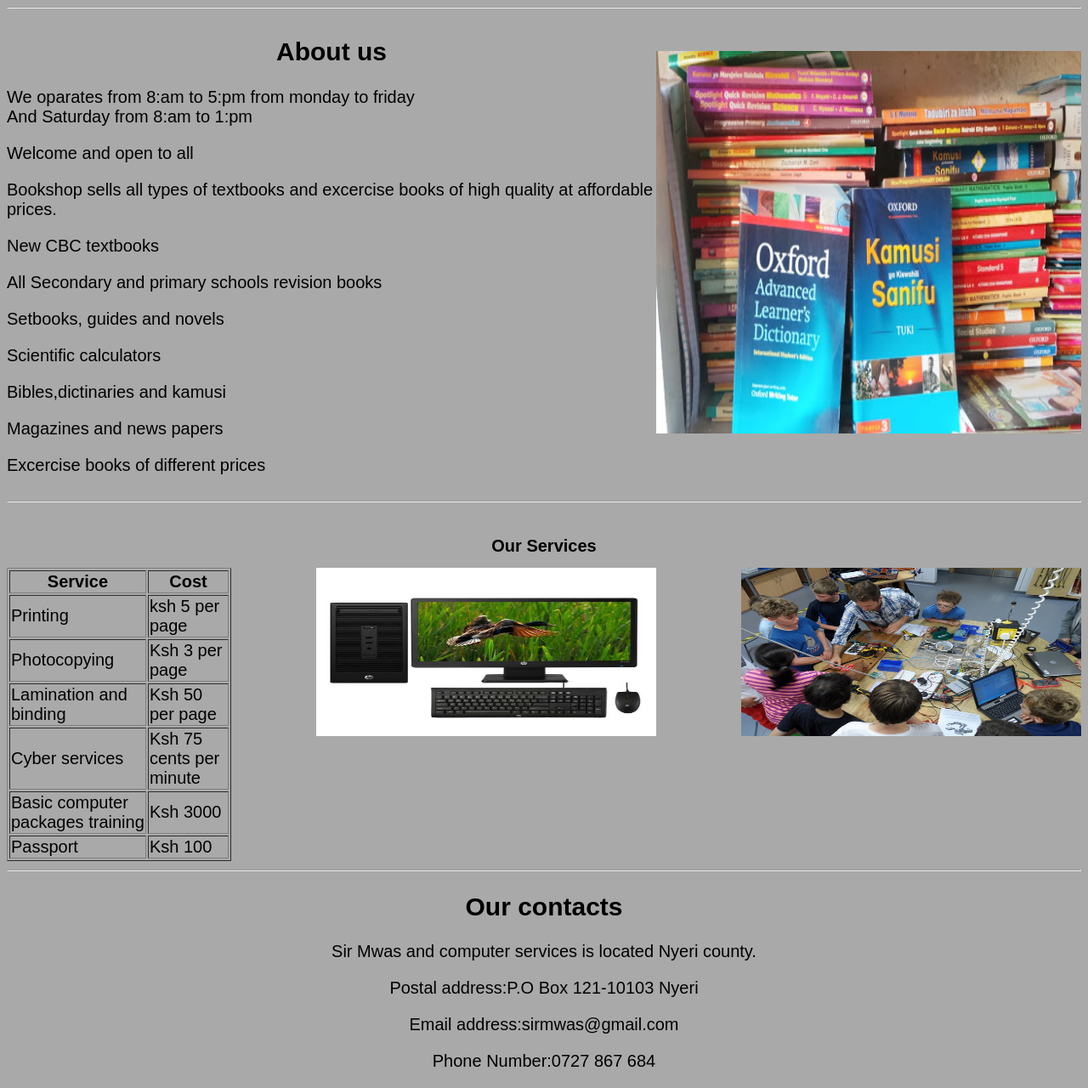
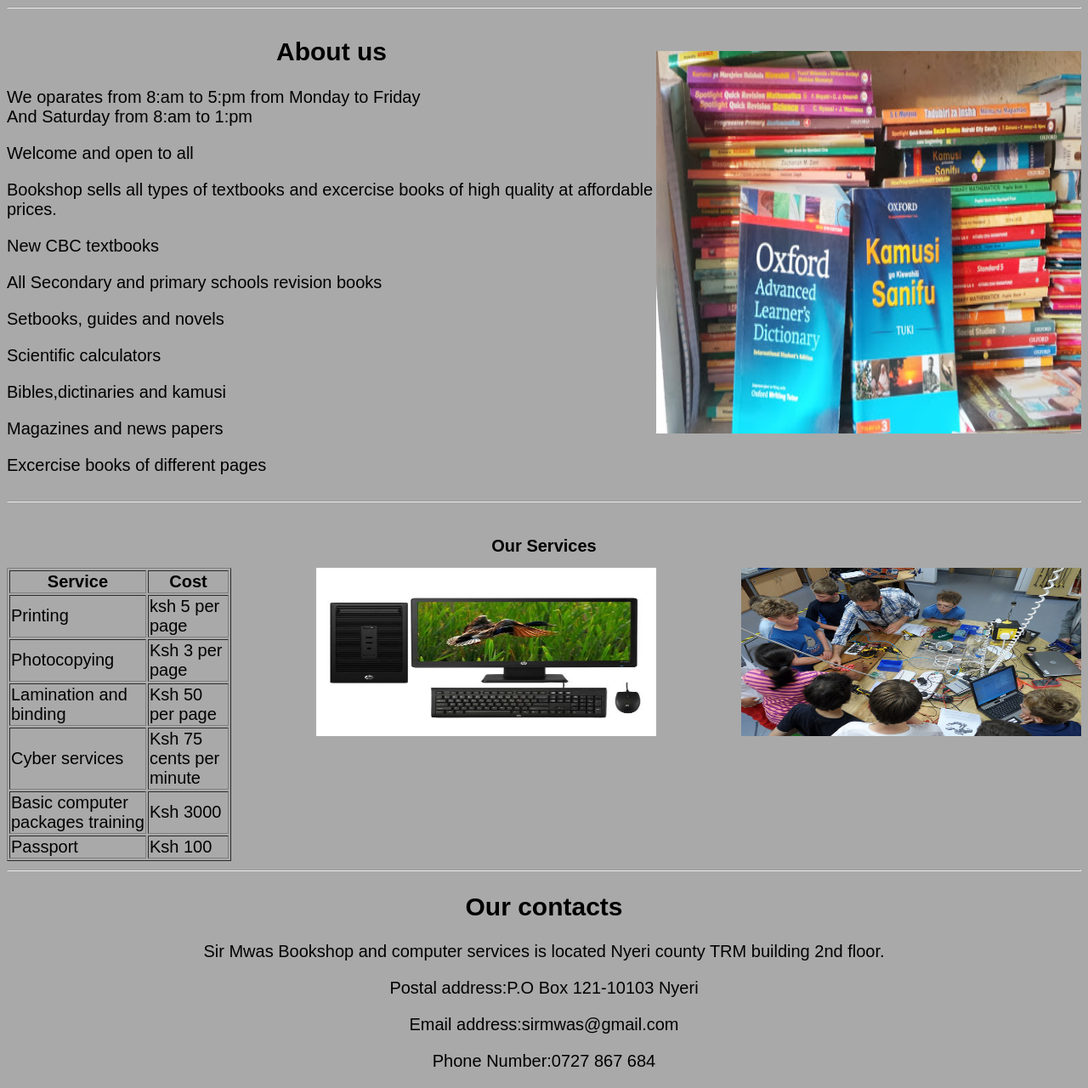
Before and after one commit to jadielmwangi/sir-mwas-bookshop, a plain HTML site: page index.html in a window 1280 px wide. Shown: the part 899-2179 px from the top of the page at 85% size. Drawn offline with Linux system fonts and the light colour scheme; files whose address does not match are found by name.

Commit message:
adding bookshop

```diff
--- a/index.html
+++ b/index.html
@@ -34,7 +34,7 @@
   <div class="about" id="about">
       <div class="about2">
     <h2>About us</h2>
-    <p>We oparates from 8:am to 5:pm from monday to friday<br>And Saturday from 8:am to 1:pm</p>
+    <p>We oparates from 8:am to 5:pm from Monday to Friday<br>And Saturday from 8:am to 1:pm</p>
     <p>Welcome and open to all</p>
     <p>Bookshop sells all types of textbooks and excercise books of high quality at affordable prices.</p>
 
@@ -44,7 +44,7 @@
     <p>Scientific calculators</p>
     <p>Bibles,dictinaries and kamusi</p>
     <p>Magazines and news papers</p>
-    <p>Excercise books of different prices</p>
+    <p>Excercise books of different pages</p>
     </div>
 
     <div class="img2">
@@ -98,7 +98,7 @@
 
   <div  class="contact" id="contacts">
       <h2>Our contacts</h2>
-<p>Sir Mwas and computer services is located Nyeri county.</p>
+<p>Sir Mwas Bookshop and computer services is located Nyeri county TRM building 2nd floor.</p>
 <p>Postal address:P.O Box 121-10103 Nyeri</p>
 <p>Email address:sirmwas@gmail.com</p>
 <p>Phone Number:0727 867 684</p>
```
